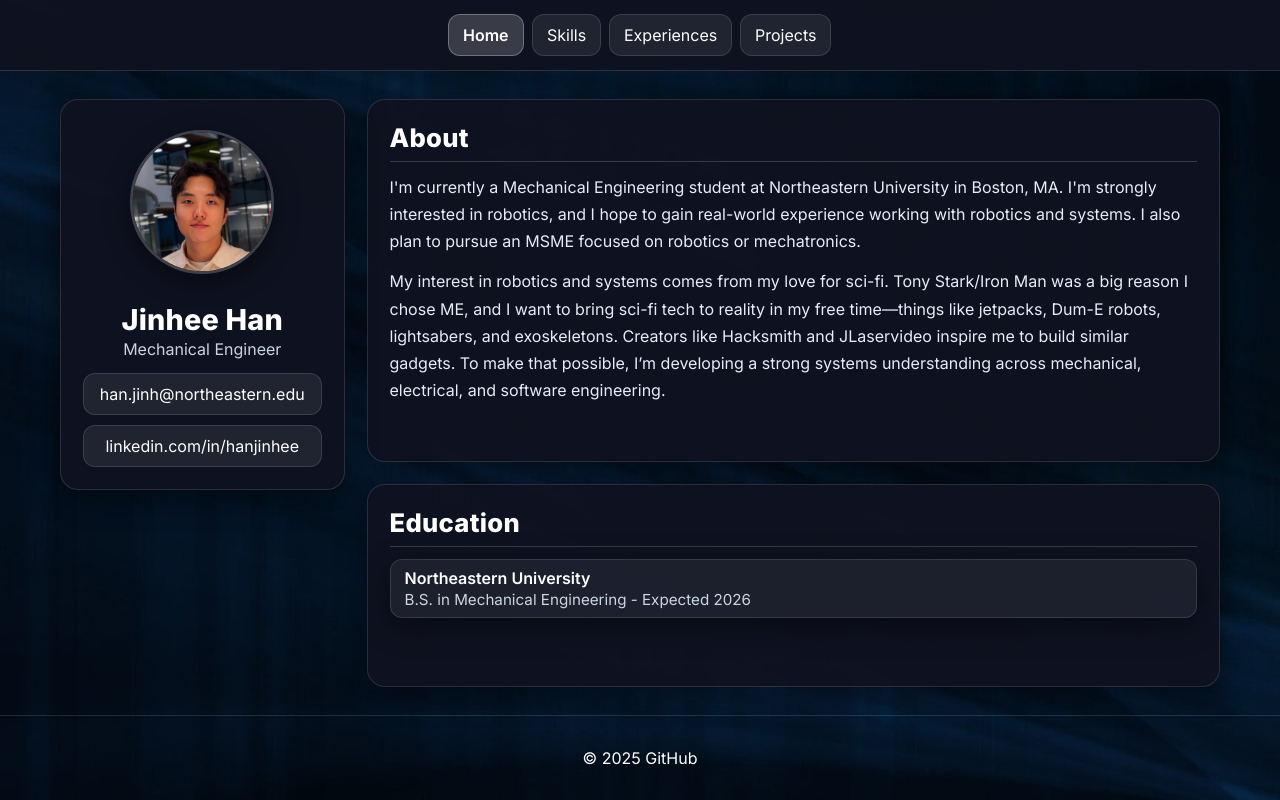
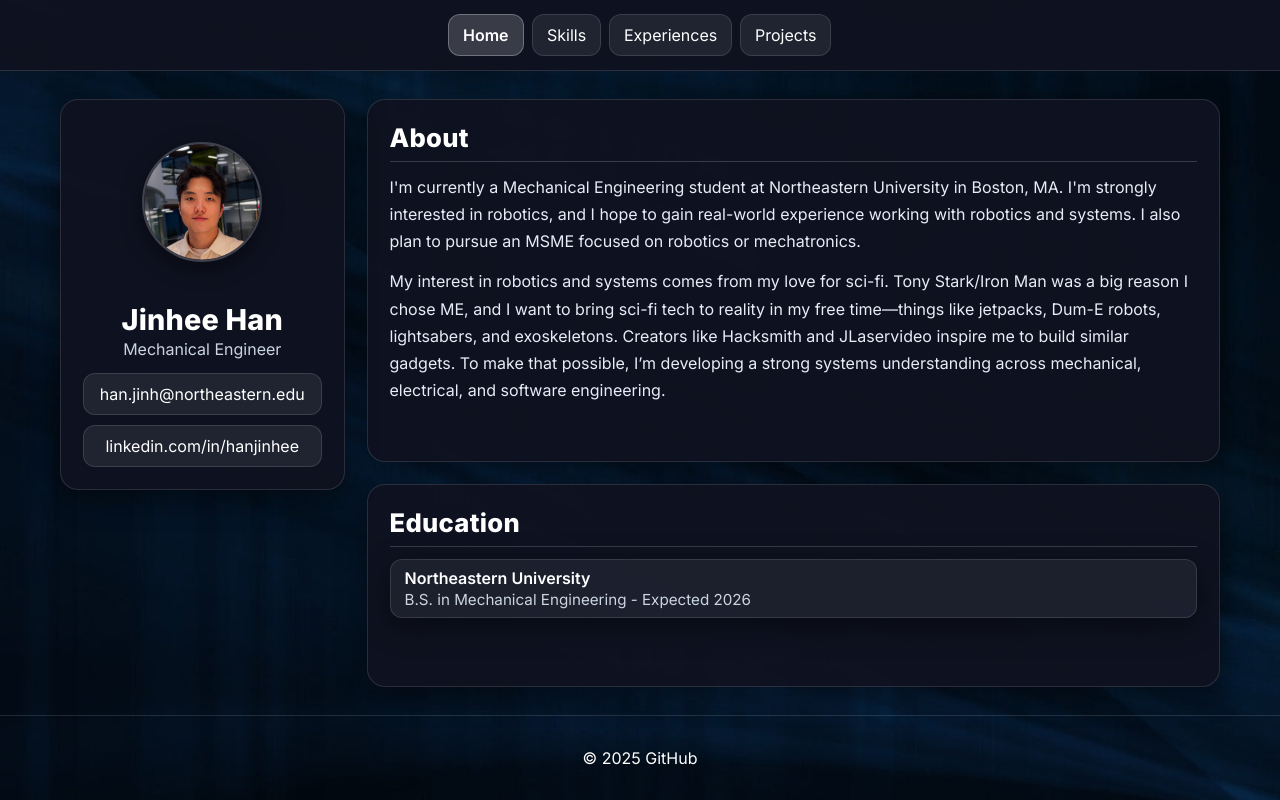
Before and after one commit to jinhee-h/jinhee-h.github.io, a plain HTML site: page index.html in a window 1280 px wide. Drawn offline with Linux system fonts and the light colour scheme.

Commit message:
Update style.css

```diff
--- a/style.css
+++ b/style.css
@@ -84,8 +84,8 @@ body{
   width: 160px;
   height: 160px;
   object-fit: cover;
-  object-position: center 20%;  /* shift up/down, zoom effect */
-  transform: scale(0.9);        /* zoom out slightly */
+  object-position: 55% 35%; /* 55% across (right), 50% down (center) */
+  transform: scale(0.75);   /* optional zoom-out */
   border-radius: 50%;
   border: 3px solid rgba(255,255,255,0.2);
   box-shadow: var(--shadow);
```
